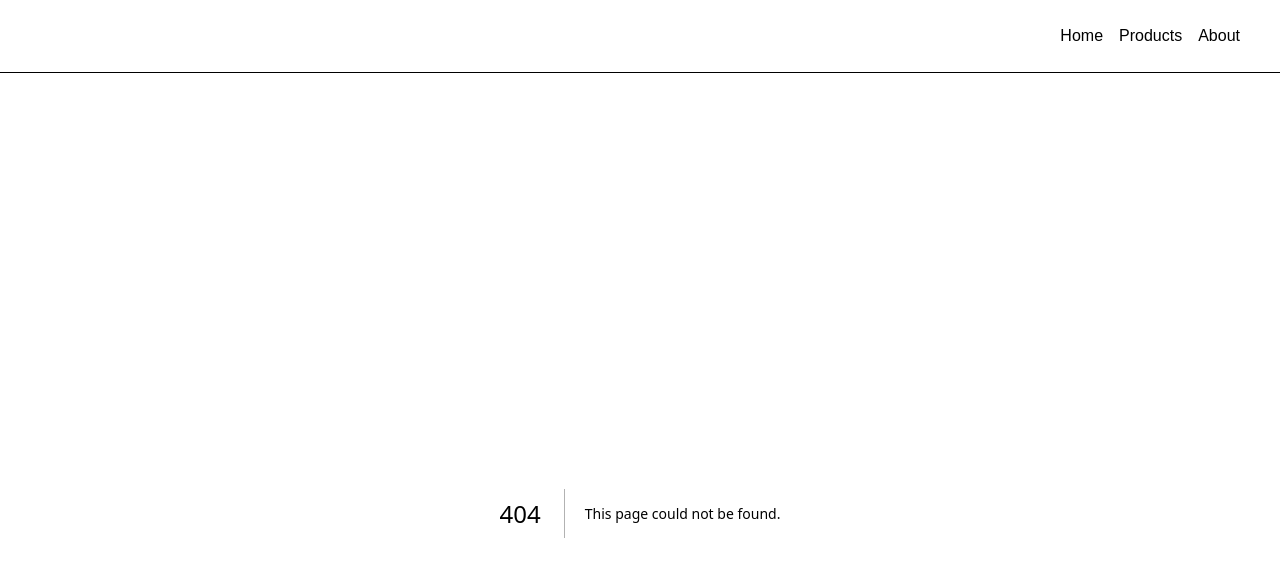
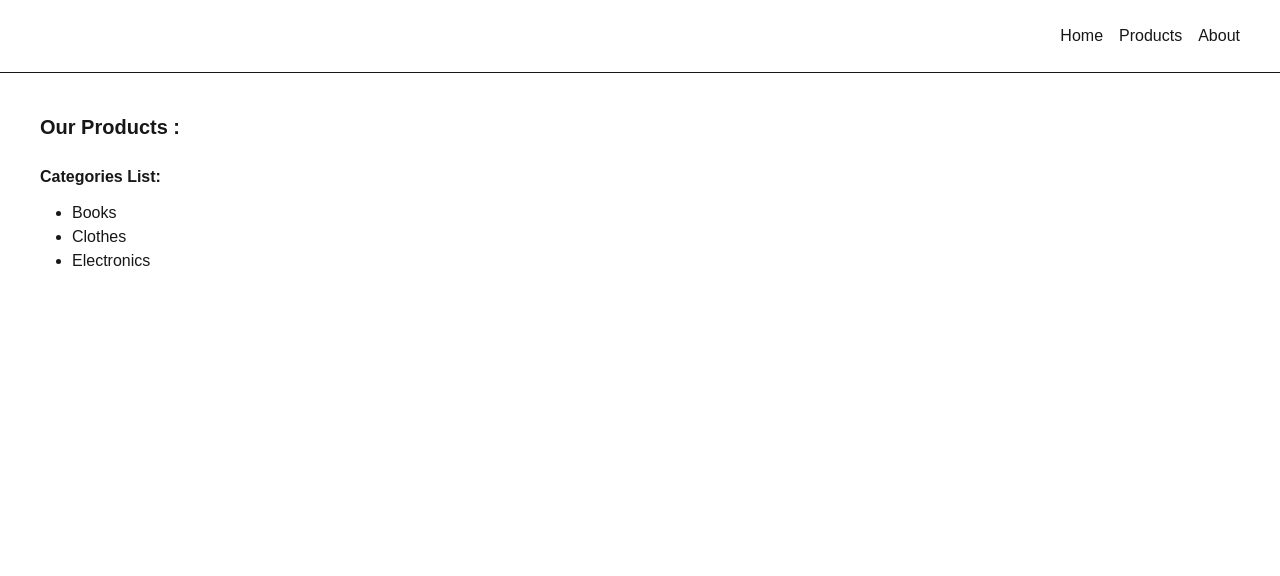
Before and after one commit to Parnia-mohammadi/my-store-app, a Next.js app: page /products/categories in a window 1280 px wide. Before the commit this address had no page. Shown: the top 576 px of the page. Built offline with nearby package versions, Linux system fonts and the light colour scheme.

Commit message:
add product and categories page and a nested layout

```diff
--- a/src/app/layout.tsx
+++ b/src/app/layout.tsx
@@ -28,8 +28,8 @@ export default function RootLayout({
       >
         <header className="flex items-center justify-end px-10 py-6 min-w-full gap-4 border-b mb-10">
           <Link href="/">Home</Link>
-          <Link href="products">Products</Link>
-          <Link href="about">About</Link>
+          <Link href="/products">Products</Link>
+          <Link href="/about">About</Link>
         </header>
         <div className="px-10">{children}</div>
       </body>
--- /dev/null
+++ b/src/app/products/[id]/page.tsx
@@ -0,0 +1,9 @@
+function ProductPage({ params }: { params: { id: string } }) {
+  return (
+    <div>
+      <h1>View product by ID : {params.id}</h1>
+    </div>
+  );
+}
+
+export default ProductPage;
--- /dev/null
+++ b/src/app/products/categories/page.tsx
@@ -0,0 +1,14 @@
+function CategoriesPage() {
+  return (
+    <div>
+      <h3 className="font-semibold">Categories List: </h3>
+      <ul className="list-disc ml-5 p-3">
+        <li>Books</li>
+        <li>Clothes</li>
+        <li>Electronics</li>
+      </ul>
+    </div>
+  );
+}
+
+export default CategoriesPage;
--- /dev/null
+++ b/src/app/products/layout.tsx
@@ -0,0 +1,17 @@
+import { ReactNode } from "react";
+import CategoriesPage from "./categories/page";
+
+type ProductsLayoutProps = {
+  children: ReactNode;
+};
+
+function ProductsLayout({ children }: ProductsLayoutProps) {
+  return (
+    <section>
+      <h2 className="text-xl font-bold mb-6">Our Products :</h2>
+      {children}
+    </section>
+  );
+}
+
+export default ProductsLayout;
--- a/src/app/products/page.tsx
+++ b/src/app/products/page.tsx
@@ -1,5 +1,21 @@
+import Link from "next/link";
+
+const products = [
+  { id: "p1", name: "book" },
+  { id: "p2", name: "cloths" },
+  { id: "p3", name: "mobile" },
+];
+
 function ProductsPage() {
-  return <h1>Products List Page</h1>;
+  return (
+    <div className="flex flex-col">
+      {products.map((p) => (
+        <div key={p.id}>
+          <Link href={`/products/${p.id}`}>{p.name}</Link>
+        </div>
+      ))}
+    </div>
+  );
 }
 
 export default ProductsPage;
```
